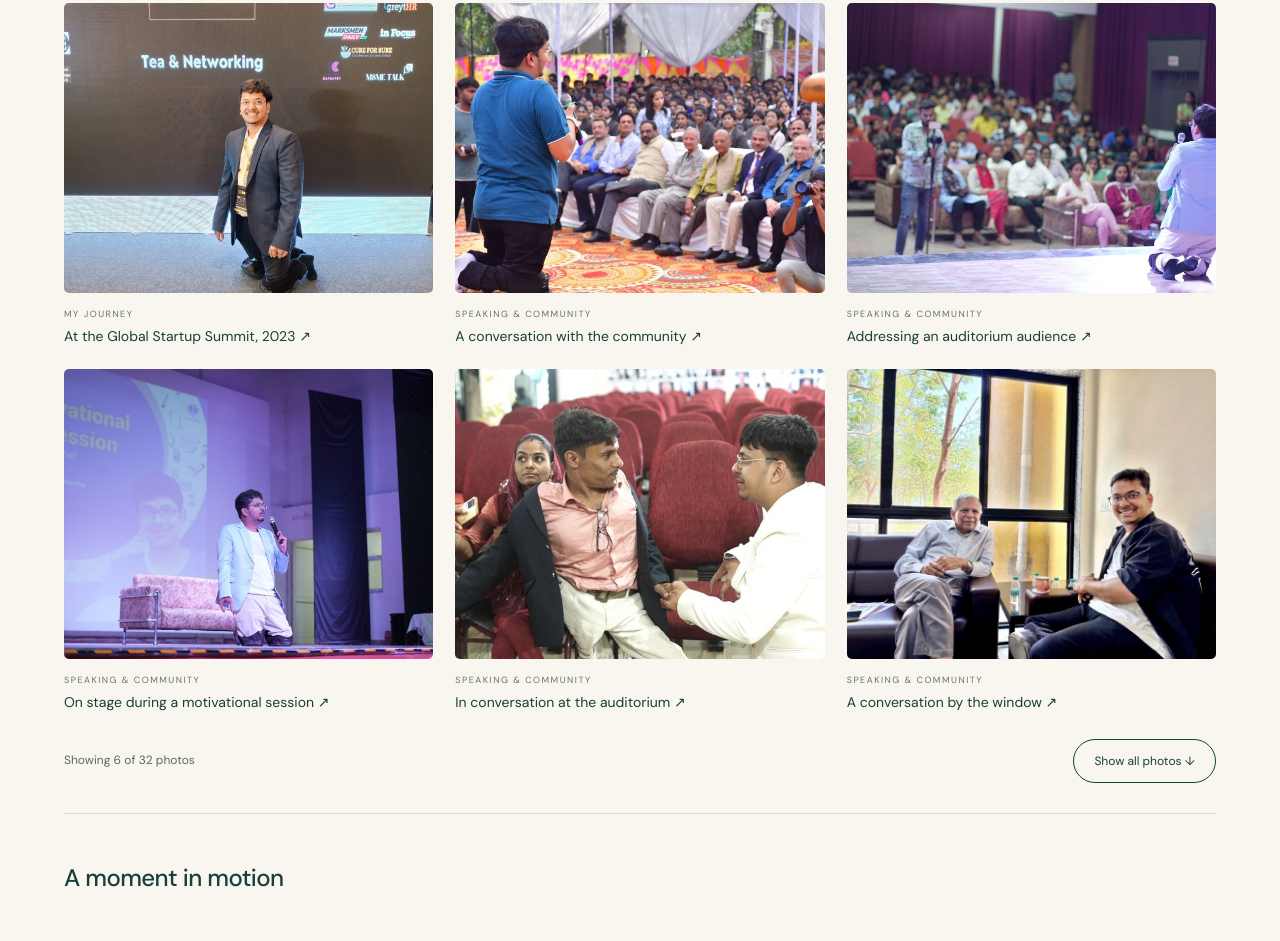
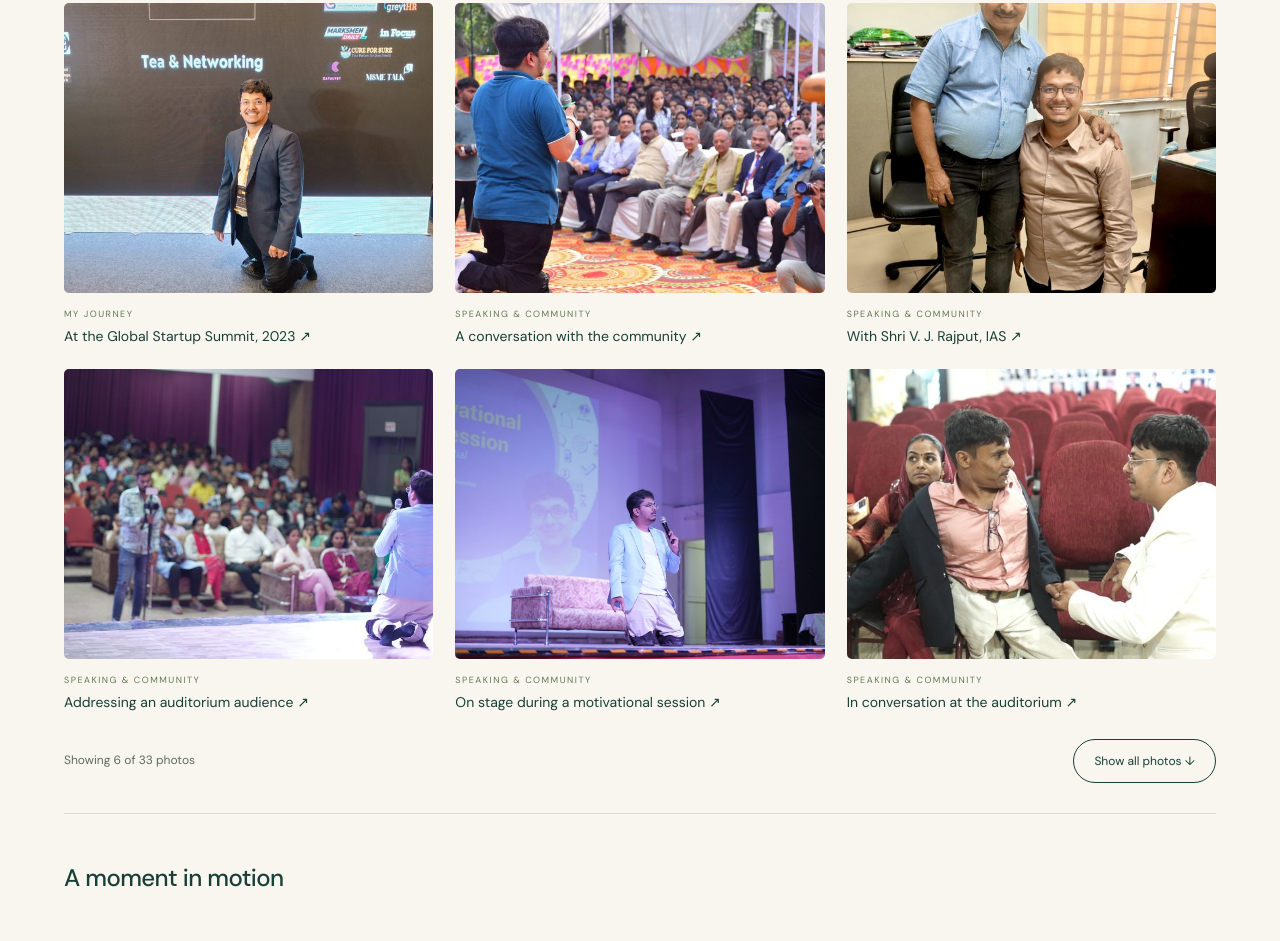
Before and after one commit to shiv8989/shivam-profile, a plain HTML site: page index.html in a window 1280 px wide. Shown: the part 4640-5581 px from the top of the page. Drawn offline with nearby package versions, Linux system fonts and the light colour scheme; grey boxes are pictures that could not be loaded; a web font is replaced by a local one.

Commit message:
Add V. J. Rajput photo and credit Rajendra Shah

```diff
--- a/gallery.js
+++ b/gallery.js
@@ -8,6 +8,11 @@ const galleryItems = [
     "id": "speaking",
     "category": "Speaking & community",
     "caption": "A conversation with the community"
+  },
+  {
+    "id": "vj-rajput",
+    "category": "Speaking & community",
+    "caption": "With Shri V. J. Rajput, IAS"
   },
   {
     "id": "auditorium-audience",
@@ -27,7 +32,7 @@ const galleryItems = [
   {
     "id": "seated-conversation",
     "category": "Speaking & community",
-    "caption": "A conversation by the window"
+    "caption": "With Rajendra Shah, Chairman and Whole-time Director of Harsha Engineers International Limited"
   },
   {
     "id": "saksham-memento",
@@ -57,7 +62,7 @@ const galleryItems = [
   {
     "id": "seated-visit",
     "category": "Speaking & community",
-    "caption": "A photo from a seated visit"
+    "caption": "With Rajendra Shah, Chairman and Whole-time Director of Harsha Engineers International Limited"
   },
   {
     "id": "lecture",
--- a/index.html
+++ b/index.html
@@ -1,5 +1,5 @@
 <!doctype html>
-<html lang="en"><head><meta charset="utf-8"><meta name="viewport" content="width=device-width, initial-scale=1"><title>Shivam Porwal — A life of possibility</title><meta name="description" content="Meet Shivam Porwal: disability advocate, motivational speaker and adventurer creating opportunities for persons with disabilities."><meta name="theme-color" content="#163e38"><link rel="stylesheet" href="style.css"><script src="gallery.js" defer></script><script src="script.js" defer></script></head>
+<html lang="en"><head><meta charset="utf-8"><meta name="viewport" content="width=device-width, initial-scale=1"><title>Shivam Porwal — A life of possibility</title><meta name="description" content="Meet Shivam Porwal: disability advocate, motivational speaker and adventurer creating opportunities for persons with disabilities."><meta name="theme-color" content="#163e38"><link rel="stylesheet" href="style.css"><script src="gallery.js?v=33" defer></script><script src="script.js" defer></script></head>
 <body><a class="skip" href="#main">Skip to content</a><header><a class="brand" href="#">SHIVAM PORWAL<span>A life of possibility.</span></a><nav aria-label="Main navigation"><a href="#story">My story</a><a href="#impact">Impact</a><a href="#moments">Moments</a><a class="nav-contact" href="#connect">Let’s connect ↗</a></nav></header>
 <main id="main"><section class="hero"><div class="hero-copy"><p class="eyebrow"><span class="dot"></span> ADVOCATE. SPEAKER. EXPLORER.</p><h1>A life without<br><em>limits.</em><br>A purpose<br> beyond myself.</h1><p class="credentials">IIT PATNA ALUMNUS <span>·</span> FORMER BSNL TELECOM OFFICER</p><p class="intro">I’m Shivam Porwal. I work to open doors for persons with disabilities — through learning, meaningful conversations, and the freedom to dream bigger.</p><a class="button" href="#impact">Discover my impact <span>↘</span></a><a class="text-link" href="#story">This is my story</a></div><div class="hero-photo"><img src="media-portrait.jpg" alt="Shivam Porwal smiling in a suit at the Global Startup Summit" fetchpriority="high"><span class="photo-label">SHIVAM PORWAL <small>Rooted in purpose. Open to possibility.</small></span><span class="photo-stamp">LIVE FULLY<br>GIVE BACK ↗</span></div><div class="hero-bottom"><span>BASED IN INDIA · CONNECTED BY PURPOSE</span><span>SCROLL TO EXPLORE ↓</span></div></section>
 <section class="numbers" id="impact" aria-label="Impact in numbers"><div><strong>10,000<span>+</span></strong><p>People reached through talks<br>and community programs</p></div><div><strong>9 <span>years</span></strong><p>Of work across education,<br>advocacy and empowerment</p></div><div><strong>5,000 <span>km</span></strong><p>A Ladakh expedition on<br>an adapted motorcycle</p></div><div><strong>1,000<span>+</span></strong><p>People to train and place<br><b>My next five-year goal</b></p></div><small>Figures and future goal reported in my 2026 profile. Reach reflects participation, not an independently measured count of lives changed.</small></section>
```
Also changed, not shown: media-vj-rajput-thumb.jpg (added), media-vj-rajput.jpg (added).
